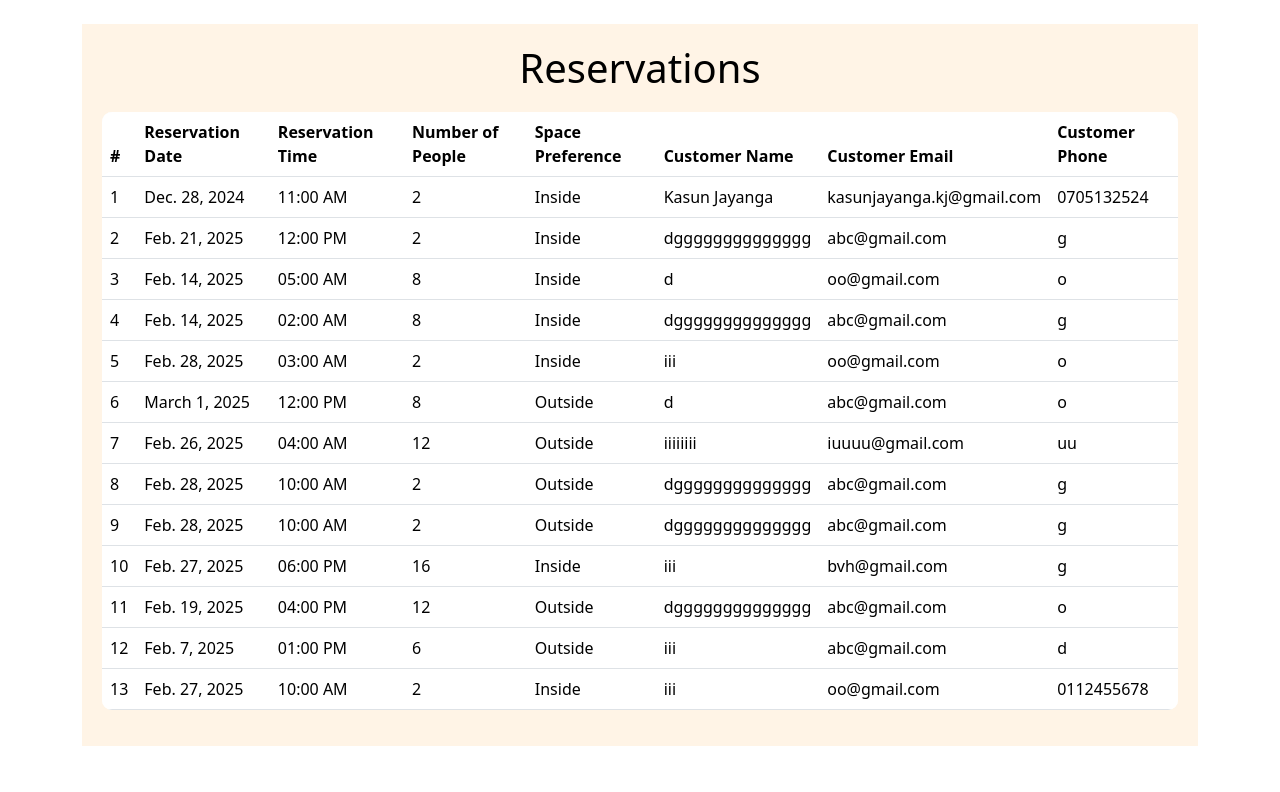
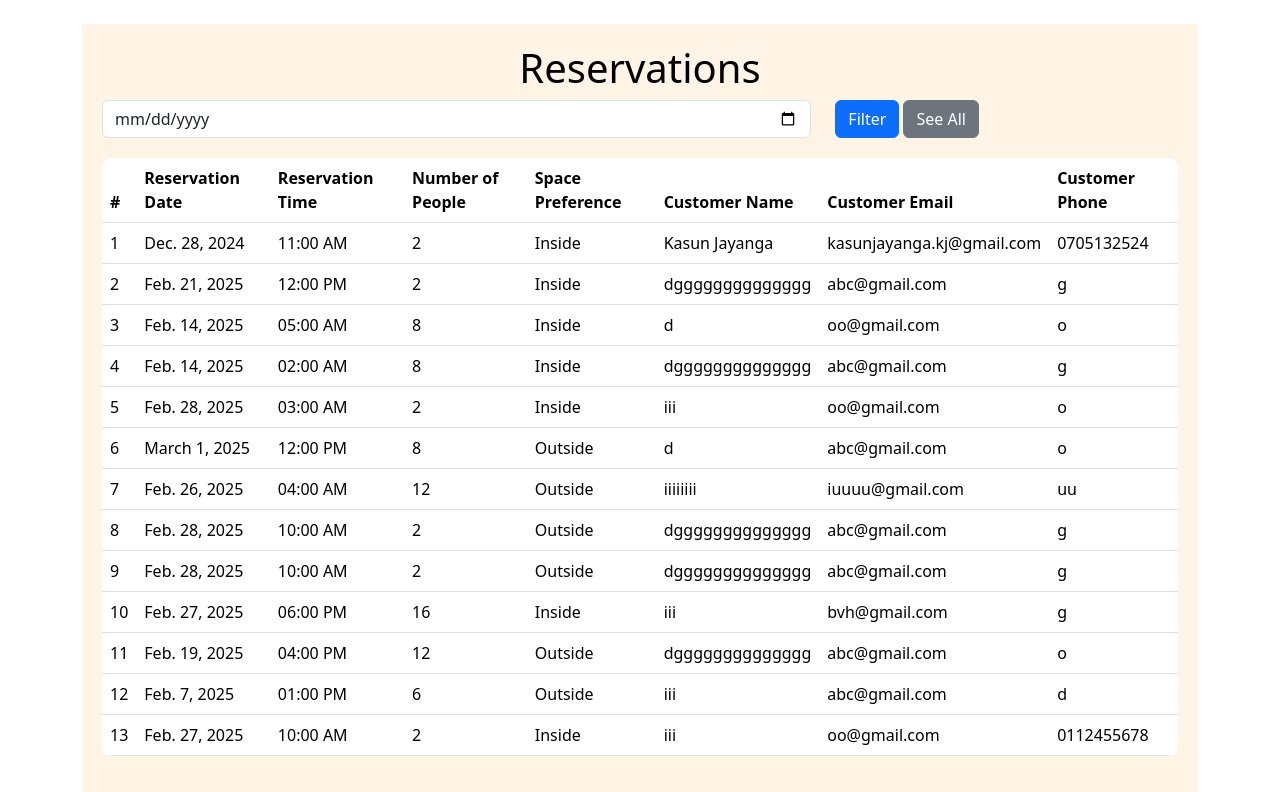
Before and after one commit to kasunsoorige/Mr.Burger, a Django app: page /reservations/ in a window 1280 px wide. Shown: the part 56-848 px from the top of the page. Before the commit the page ends 802 px from the top, so only its background shows below. Run offline with Django 4.2, Linux system fonts and the light colour scheme; data comes from the database, SQL or seed files in the repository; both versions use the stored data as it was after the commit.

Commit message:
added date filter to reservation

```diff
--- a/webstore/templates/view_reservations.html
+++ b/webstore/templates/view_reservations.html
@@ -3,6 +3,18 @@
 {% block content %}
 <div class="container" style="background-color: #fff4e6; padding: 20px;">
     <h1 class="center" style="color: black; text-align: center;">Reservations</h1>
+
+    <form method="GET" action="{% url 'view_reservations' %}">
+        <div class="row">
+            <div class="col-md-8">
+                <input type="date" name="date" class="form-control" placeholder="Select Date">
+            </div>
+            <div class="col-md-4">
+                <button type="submit" class="btn btn-primary">Filter</button>
+                <a href="{% url 'view_reservations' %}" class="btn btn-secondary">See All</a>
+            </div>
+        </div>
+    </form>
 
     {% if reservations %}
     <table class="table" style="width: 100%; margin-top: 20px; border-radius: 10px; overflow: hidden; background: #fff;">
--- a/webstore/views.py
+++ b/webstore/views.py
@@ -306,7 +306,12 @@ def customer_details_form(request):
 
 
 def view_reservations(request):
-    reservations = Reservation.objects.all()  # Get all reservations from the database
+    date_filter = request.GET.get('date')  # Get the date from query parameters
+    if date_filter:
+        reservations = Reservation.objects.filter(date=date_filter)  # Filter by date
+    else:
+        reservations = Reservation.objects.all()  # Get all reservations
+
     return render(request, 'view_reservations.html', {'reservations': reservations})
 
 
```
Also changed, not shown: db.sqlite3.
